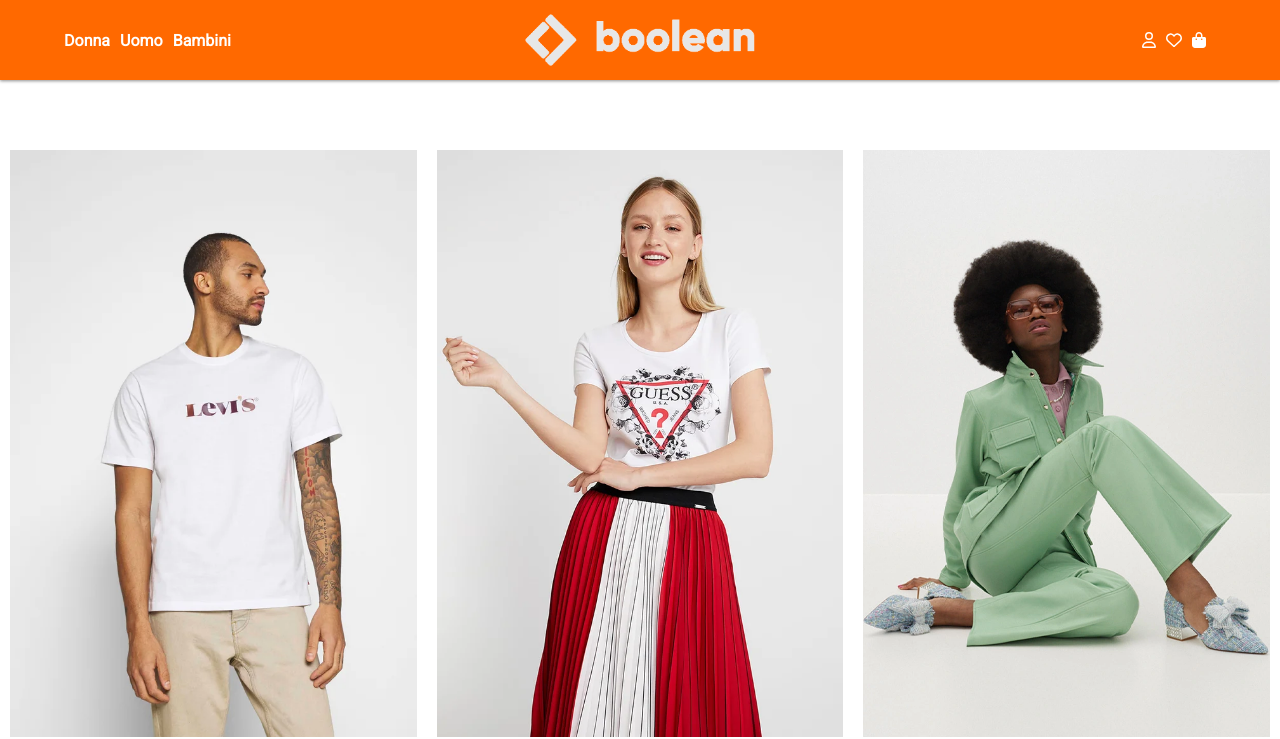
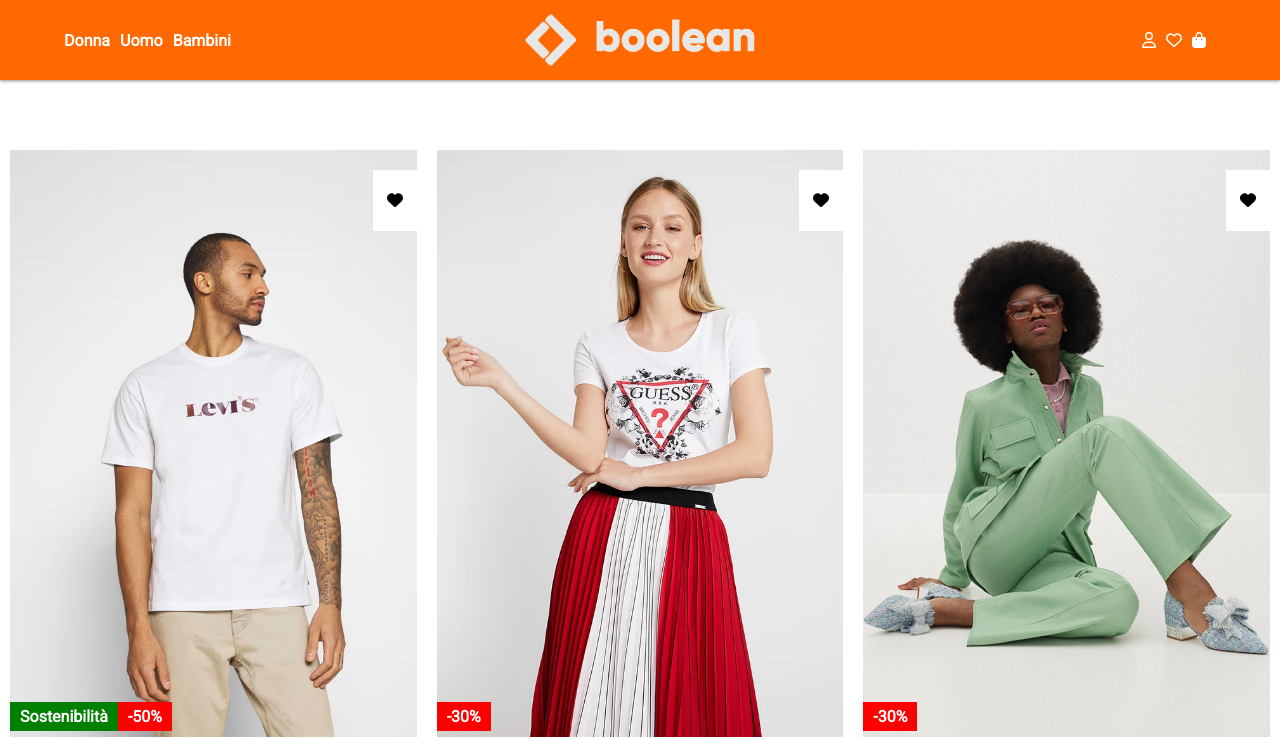
Before and after one commit to EmilianaManzo/vite-boolando, a Vue app: page / in a window 1280 px wide. Shown: the top 739 px of the page. Built offline with nearby package versions, Linux system fonts and the light colour scheme.

Commit message:
[add] element of cards

```diff
--- a/src/components/partials/ProductCard.vue
+++ b/src/components/partials/ProductCard.vue
@@ -9,7 +9,9 @@
     methods:{
       getImagePath(img){
         return new URL (`../../assets/img/${img}`, import.meta.url).href
-      }
+      },
+
+
     }
   }
 </script>
@@ -25,18 +27,17 @@
                 <div class="favourite">
                   <i class="fa-solid fa-heart"></i>
                 </div>
-                <div class="badges">
-                  <span class="badge discount">-50%</span>
-                  <span class="badge tag">{{  }}</span>
+                <div class="badges" >
+                  <span class="badge" v-for="(badge, indice) in product.badges" :class="badge.type" :key="`b-${indice}`">{{ badge.value }}</span>
                 </div>
               </div>
 
               <div class="card-text">
-                <div class="brand">Levi's</div>
-                <div class="product-name">RELAXED fit tee UNISEX</div>
+                <div class="brand">{{ product.brand }}</div>
+                <div class="product-name">{{ product.name }}</div>
                 <div class="price">
-                  <span>14,99 &euro;</span>
-                  <del>29,99 &euro;</del>
+                  <span class="new_price">{{ product.price }}&euro;</span>
+                  <span class="old_price">29,99&euro;</span>
                 </div>
               </div>
             </div>
@@ -47,5 +48,81 @@
 <style lang="scss" scoped>
   @use '../../assets/scss/partials/general' as *;
 
+  .card {
+    margin-bottom: 20px;
+    .card-images{
+        position: relative;
+        cursor: pointer;
+
+        .secondary-image{
+          display: none;
+          position: absolute;
+          top:0;
+          left: 0;
+        }
+
+        &:hover .secondary-image{
+          display: block;
+        }
+
+        .favourite{
+          position: absolute;
+          background-color: white;
+          top: 20px;
+          right: 0;
+          padding: 21px 14px;
+
+          &:hover{
+            color: red;
+          }
+        }
+    }
+
+    .badges{
+      position: absolute;
+      bottom: 15px;
+      left: 0;
+
+      .badge{
+        padding: 5px 10px;
+        color: white;
+        font-weight: 700;
+        text-transform: capitalize;
+
+        &.discount{
+          background-color: red;
+        }
+
+        &.tag{
+          background-color: green;
+        }
+
+      }
+    }
+
+    .card-text {
+      .product-name{
+        font-weight: 700;
+        text-transform: uppercase;
+      }
+
+      .price{
+        font-size: .9rem;
+      }
+
+      .new_price{
+        color: red;;
+        font-weight: 700;
+        padding-right: 10px;
+      }
+
+      .old_price{
+        text-decoration: line-through;
+      }
+
+
+    }
+
+}
 
 </style>
```
